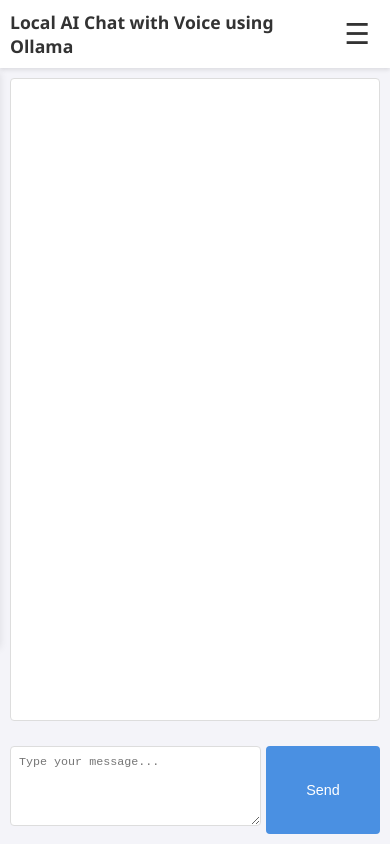
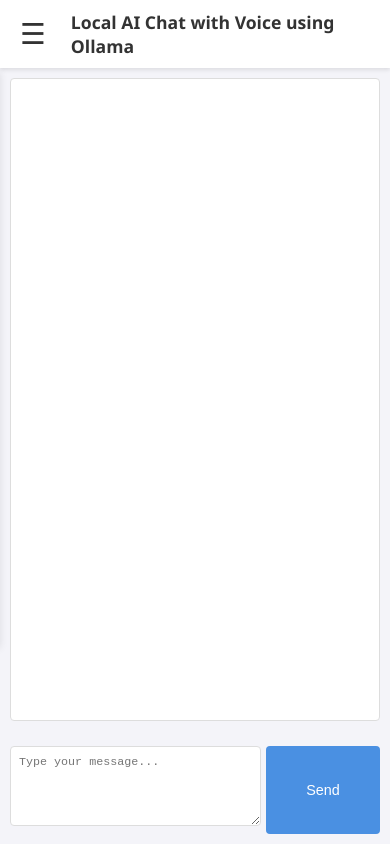
Before and after one commit to flyguy91355/Ollama-With-Voice, a website: page index.html in a window 390 px wide. Drawn offline with Linux system fonts and the light colour scheme; no server answers.

Commit message:
Moved Hamburger icon to other side and moved toggle theme into sidebar

```diff
--- a/index.html
+++ b/index.html
@@ -252,6 +252,7 @@
         @media (max-width: 768px) {
             header {
                 padding: 10px;
+                gap: 15px;
             }
             h1 {
                 font-size: 1.3em;
@@ -804,56 +805,72 @@
 
         // *** SCRIPT TO HANDLE RESPONSIVE LAYOUT ***
         function moveControlsForResponsiveLayout() {
+            // Elements to be moved
             const controlsElement = document.querySelector('.controls');
+            const themeToggleButton = document.getElementById('theme-toggle');
+            const micButton = document.getElementById('mic-button');
+            const stopButton = document.getElementById('stop-button');
+            const menuToggleButton = document.getElementById('menu-toggle');
+
+            // Container/positioning elements
+            const headerElement = document.querySelector('header');
+            const titleElement = document.querySelector('header > h1');
+            const headerButtonContainer = document.querySelector('header > div');
             const sidebarElement = document.getElementById('sidebar');
             const contentElement = document.getElementById('content');
             const inputAreaElement = document.getElementById('input-area');
-            const headerButtonContainer = document.querySelector('header > div');
-
-            // Get references to the buttons that will be moved or used for positioning
-            const themeToggleButton = document.getElementById('theme-toggle');
-            const micButton = document.getElementById('mic-button');
-            const stopButton = document.getElementById('stop-button');
-            const sendButton = document.getElementById('send-button'); // Reference for positioning
+            const sendButton = document.getElementById('send-button');
             const refreshButton = document.getElementById('refresh-button');
 
             // Failsafe check
-            if (!controlsElement || !sidebarElement || !contentElement || !inputAreaElement || !micButton || !stopButton || !sendButton || !themeToggleButton || !headerButtonContainer || !refreshButton) {
+            if (!controlsElement || !themeToggleButton || !micButton || !stopButton || !menuToggleButton || !headerElement || !titleElement || !headerButtonContainer || !sidebarElement || !contentElement || !inputAreaElement || !sendButton || !refreshButton) {
                 return;
             }
 
             if (window.innerWidth <= 768) {
-                // MOBILE: If controls aren't in the sidebar, move them there.
+                // --- MOBILE ---
+
+                // Move menu toggle to the left of the title
+                if (headerButtonContainer.contains(menuToggleButton)) {
+                    headerElement.insertBefore(menuToggleButton, titleElement);
+                }
+
+                // Move controls, mic, stop, and theme buttons into the sidebar
                 if (!sidebarElement.contains(controlsElement)) {
                     sidebarElement.appendChild(controlsElement);
                 }
-                // Move Mic and Stop buttons to the sidebar
                 if (!sidebarElement.contains(micButton)){
                     sidebarElement.appendChild(micButton);
                 }
                 if (!sidebarElement.contains(stopButton)){
                     sidebarElement.appendChild(stopButton);
                 }
-                // Move Theme Toggle button to the sidebar, above the refresh button
                 if (!sidebarElement.contains(themeToggleButton)) {
                     sidebarElement.insertBefore(themeToggleButton, refreshButton);
                 }
 
             } else {
-                // DESKTOP: If controls aren't in the content area, move them back.
+                // --- DESKTOP ---
+
+                // Move menu toggle back to its original container on the right
+                if (!headerButtonContainer.contains(menuToggleButton)) {
+                    headerButtonContainer.appendChild(menuToggleButton);
+                }
+
+                // Move theme toggle back to its original container
+                if (!headerButtonContainer.contains(themeToggleButton)) {
+                    headerButtonContainer.prepend(themeToggleButton);
+                }
+
+                // Move other controls back to their original positions
                 if (!contentElement.contains(controlsElement)) {
                     contentElement.prepend(controlsElement);
                 }
-                // Move Mic and Stop buttons back to the input area
                 if(!inputAreaElement.contains(micButton)){
                     inputAreaElement.insertBefore(micButton, sendButton);
                 }
                 if(!inputAreaElement.contains(stopButton)){
                     inputAreaElement.appendChild(stopButton);
-                }
-                // Move Theme Toggle back to the header
-                if (!headerButtonContainer.contains(themeToggleButton)) {
-                    headerButtonContainer.prepend(themeToggleButton);
                 }
             }
         }
```
